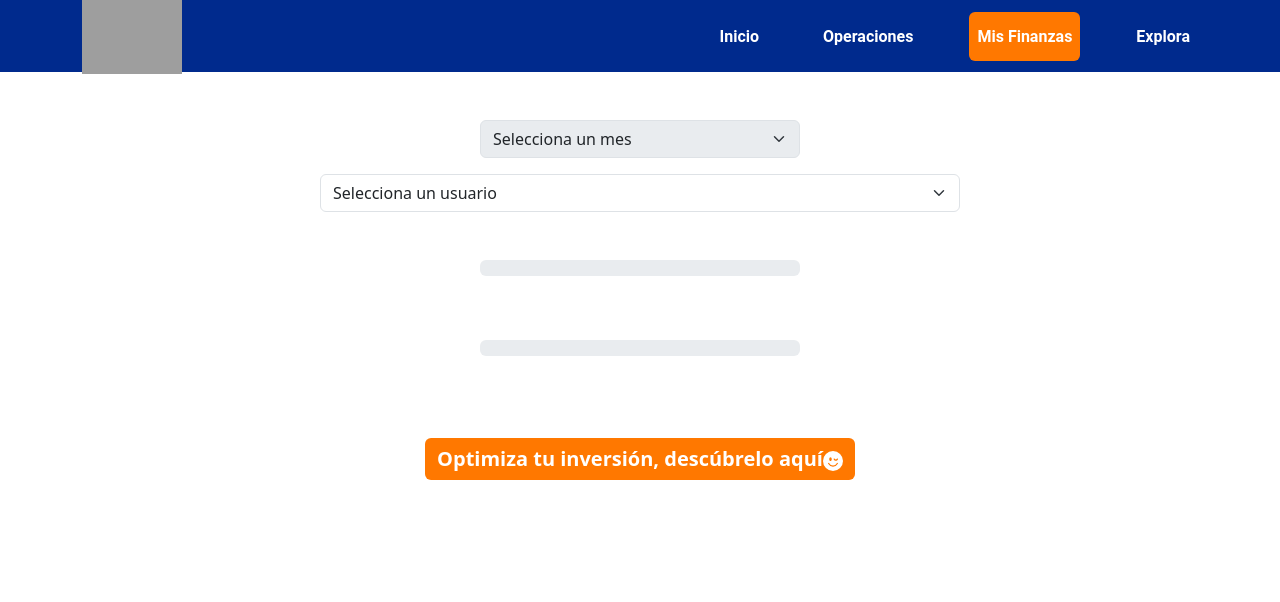
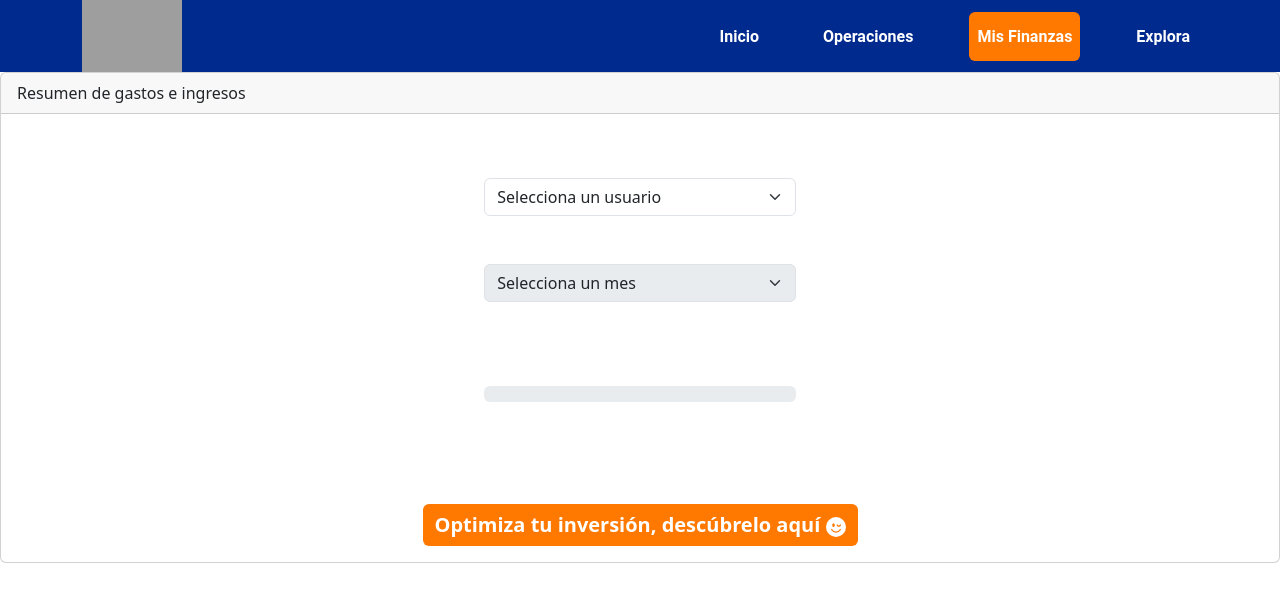
Before and after one commit to MarcoCaceresSenn/UXcrafting, a React (Create React App) app: page / in a window 1280 px wide. Shown: the top 602 px of the page. Built offline with nearby package versions, Linux system fonts and the light colour scheme; grey boxes are pictures that could not be loaded.

Commit message:
vista inicial de finanzas completada

```diff
--- a/src/app/routes/AppRoutes.jsx
+++ b/src/app/routes/AppRoutes.jsx
@@ -1,14 +1,12 @@
 import { BrowserRouter as Router, Routes, Route } from 'react-router-dom';
 import React from 'react';
-import ElementoView from '../../views/View_test.jsx'
 import SummaryView from '../../views/summary.view.jsx';
 
 export default function AppRoutes() {
     return (
         <Router>
             <Routes>
-                <Route path="/" element={<ElementoView/>} />
-                <Route path="/summary" element={<SummaryView/>} />
+                <Route path="/" element={<SummaryView/>} />
             </Routes>
         </Router>
     );
--- a/src/component/button-component/button.component.jsx
+++ b/src/component/button-component/button.component.jsx
@@ -12,7 +12,7 @@ export default function ButtonComponent() {
   return (
     <div>
       <Button className="custom" onClick={handleClick}>
-        Optimiza tu inversión, descúbrelo aquí<BsFillEmojiWinkFill />
+        Optimiza tu inversión, descúbrelo aquí <BsFillEmojiWinkFill />
       </Button>
     </div>
   );
--- a/src/component/dropdown-select/dropdown.select.jsx
+++ b/src/component/dropdown-select/dropdown.select.jsx
@@ -1,6 +1,6 @@
 import React, { useState } from "react";
 import Form from "react-bootstrap/Form";
-import Progressbar from "../progressbar-component/progressbar.component";
+import ProgressBar from "../progressbar-component/progressbar.component"; // Asegúrate de importar ProgressBar correctamente
 import "bootstrap/dist/css/bootstrap.min.css";
 import userData from "../../infraestructura/mocks/users.json";
 
@@ -26,12 +26,28 @@ export default function DropdownSelect() {
   return (
     <div className="mt-5">
       <div className="d-flex flex-column align-items-center">
+
         <div className="w-25 mb-3">
+        <Form.Select
+            value={selectedUserId}
+            onChange={handleUserChange}
+            aria-label="Select a user"
+            className="mb-5"
+          >
+            <option value="">Selecciona un usuario</option>
+            {usuarios.map((user, index) => (
+              <option key={index} value={index}>
+                {user.nombre}
+              </option>
+            ))}
+          </Form.Select>
+
           <Form.Select
             value={mesSeleccionado}
             onChange={handleMonthChange}
             aria-label="Select a month"
-            disabled={!selectedUser} // Deshabilitar si no hay usuario seleccionado
+            disabled={!selectedUser}
+
           >
             <option value="">Selecciona un mes</option>
             {selectedUser &&
@@ -43,29 +59,17 @@ export default function DropdownSelect() {
           </Form.Select>
         </div>
         <div className="w-50 mb-3">
-          <Form.Select
-            value={selectedUserId}
-            onChange={handleUserChange}
-            aria-label="Select a user"
-          >
-            <option value="">Selecciona un usuario</option>
-            {usuarios.map((user, index) => (
-              <option key={index} value={index}>
-                {user.nombre}
-              </option>
-            ))}
-          </Form.Select>
         </div>
         <div className="w-50">
-          <Progressbar
+          <ProgressBar
             mesSeleccionado={mesSeleccionado}
-            valor={selectedUser ? getIngresoForMes(selectedUser, mesSeleccionado) : 0}
-          />
-        </div>
-        <div className="w-50">
-          <Progressbar
-            mesSeleccionado={mesSeleccionado}
-            valor={selectedUser ? getGastoForMes(selectedUser, mesSeleccionado) : 0}
+
+            ingreso={
+              selectedUser ? getIngresoForMes(selectedUser, mesSeleccionado) : 0
+            }
+            gasto={
+              selectedUser ? getGastoForMes(selectedUser, mesSeleccionado) : 0
+            }
           />
         </div>
       </div>
@@ -73,14 +77,16 @@ export default function DropdownSelect() {
   );
 }
 
-// Función para obtener ingreso de un mes
 function getIngresoForMes(user, mes) {
   const ingresosPorMes = user.ingresosPorMes;
+
   const mesSeleccionado = ingresosPorMes.find((m) => m.mes === mes);
+
+  console.log(mesSeleccionado)
+
   return mesSeleccionado ? mesSeleccionado.ingreso : 0;
 }
 
-// Función para obtener gasto de un mes
 function getGastoForMes(user, mes) {
   const ingresosPorMes = user.ingresosPorMes;
   const mesSeleccionado = ingresosPorMes.find((m) => m.mes === mes);
--- a/src/component/progressbar-component/progressbar.component.css
+++ b/src/component/progressbar-component/progressbar.component.css
@@ -5,10 +5,6 @@
     --celeste: #3D77FF;
   }
 
-
 .progress-bar{
-  background-color: var(--naranjo);
-}
-.progreso {
-  background-color: 'lightgray',
-}
+  background-color: var(--naranjo) !important;
+  }
--- a/src/component/progressbar-component/progressbar.component.jsx
+++ b/src/component/progressbar-component/progressbar.component.jsx
@@ -1,13 +1,15 @@
+import React from 'react';
 import ProgressBar from 'react-bootstrap/ProgressBar';
-import React from 'react';
+import './progressbar.component.css';
 
-export default function Progressbar({ mesSeleccionado, valor }) {
+export default function Progressbar({ mesSeleccionado, ingreso, gasto }) {
   const valorPorDefecto = 0;
-  const valorActual = valor || valorPorDefecto;
+  const porcentajeIngreso = (ingreso - gasto) / ingreso * 100;
+  const valor = isNaN(porcentajeIngreso) ? valorPorDefecto : porcentajeIngreso;
 
   return (
-    <div className="d-flex justify-content-center align-items-center" style={{ height: '10vh' }}>
-      <ProgressBar className="w-50" now={valorActual} label={`${valorActual}%`} />
+    <div className="d-flex justify-content-center align-items-center" style={{ height: '15vh' }}>
+      <ProgressBar className='w-50' now={valor} label={`${valor.toFixed(2)}%`} />
     </div>
   );
 }
--- a/src/infraestructura/mocks/users.json
+++ b/src/infraestructura/mocks/users.json
@@ -11,57 +11,57 @@
           {
             "mes": "Febrero",
             "ingreso": 1600,
-            "gasto": 800
+            "gasto": 400
           },
           {
             "mes": "Marzo",
             "ingreso": 1700,
-            "gasto": 850
+            "gasto": 500
           },
           {
             "mes": "Abril",
             "ingreso": 1800,
-            "gasto": 900
+            "gasto": 300
           },
           {
             "mes": "Mayo",
             "ingreso": 1900,
-            "gasto": 950
+            "gasto": 600
           },
           {
             "mes": "Junio",
             "ingreso": 2000,
-            "gasto": 1000
+            "gasto": 800
           },
           {
             "mes": "Julio",
             "ingreso": 2100,
-            "gasto": 1050
+            "gasto": 770
           },
           {
             "mes": "Agosto",
             "ingreso": 2200,
-            "gasto": 1100
+            "gasto": 790
           },
           {
             "mes": "Septiembre",
             "ingreso": 2300,
-            "gasto": 1150
+            "gasto": 800
           },
           {
             "mes": "Octubre",
             "ingreso": 2400,
-            "gasto": 1200
+            "gasto": 990
           },
           {
             "mes": "Noviembre",
             "ingreso": 2500,
-            "gasto": 1250
+            "gasto": 850
           },
           {
             "mes": "Diciembre",
             "ingreso": 2600,
-            "gasto": 1300
+            "gasto": 1100
           }
         ]
       },
@@ -71,62 +71,62 @@
           {
             "mes": "Enero",
             "ingreso": 1000,
-            "gasto": 1500
+            "gasto": 900
           },
           {
             "mes": "Febrero",
             "ingreso": 1100,
-            "gasto": 1600
+            "gasto": 750
           },
           {
             "mes": "Marzo",
             "ingreso": 1200,
-            "gasto": 1800
+            "gasto": 1100
           },
           {
             "mes": "Abril",
             "ingreso": 1300,
-            "gasto": 1950
+            "gasto": 1200
           },
           {
             "mes": "Mayo",
             "ingreso": 1400,
-            "gasto": 2100
+            "gasto": 1100
           },
           {
             "mes": "Junio",
             "ingreso": 1500,
-            "gasto": 2250
+            "gasto": 1200
           },
           {
             "mes": "Julio",
             "ingreso": 1600,
-            "gasto": 2400
+            "gasto": 1250
           },
           {
             "mes": "Agosto",
             "ingreso": 1700,
-            "gasto": 2550
+            "gasto": 1458
           },
           {
             "mes": "Septiembre",
             "ingreso": 1800,
-            "gasto": 2700
+            "gasto": 1540
           },
           {
             "mes": "Octubre",
             "ingreso": 1900,
-            "gasto": 2850
+            "gasto": 1599
           },
           {
             "mes": "Noviembre",
             "ingreso": 2000,
-            "gasto": 3000
+            "gasto": 1600
           },
           {
             "mes": "Diciembre",
             "ingreso": 2100,
-            "gasto": 3150
+            "gasto": 1800
           }
         ]
       }
--- a/src/views/View_test.jsx
+++ /dev/null
@@ -1,17 +0,0 @@
-//import Sidebar from '../component/sidebar-component/sidebar.component'
-//import Progressbar from '../component/progressbar-component/progressbar.component.jsx'
-//import BarGraph from '../component/graph-component/BarChart.jsx'
-//import LineGraph from '../component/graph-component/linechart.jsx'
-//import PieGraph from '../component/graph-component/piechart.jsx'
-import Button from '../component/button-component/button.component.jsx'
-import SelectMonths from '../component/dropdown-select/dropdown.select.jsx'
-
-import 'bootstrap/dist/css/bootstrap.min.css';
-export default function View_test() {
-    return (
-        <div className='text-center' >
-          <SelectMonths/>
-          <Button/>
-        </div>
-    )
-}
--- a/src/views/summary.view.jsx
+++ b/src/views/summary.view.jsx
@@ -1,6 +1,6 @@
 import DropdownSelect from '../component/dropdown-select/dropdown.select';
-import Button from 'react-bootstrap/Button';
 import Card from 'react-bootstrap/Card';
+import Button from '../component/button-component/button.component.jsx'
 export default function SummaryView() {
 
     return (
@@ -8,7 +8,7 @@ export default function SummaryView() {
             <Card.Header>Resumen de gastos e ingresos</Card.Header>
             <Card.Body className='text-center'>
                 <DropdownSelect />
-                <Button  className='m-6' variant="primary">Go somewhere</Button>
+                <Button/>
             </Card.Body>
         </Card>
     );
```
